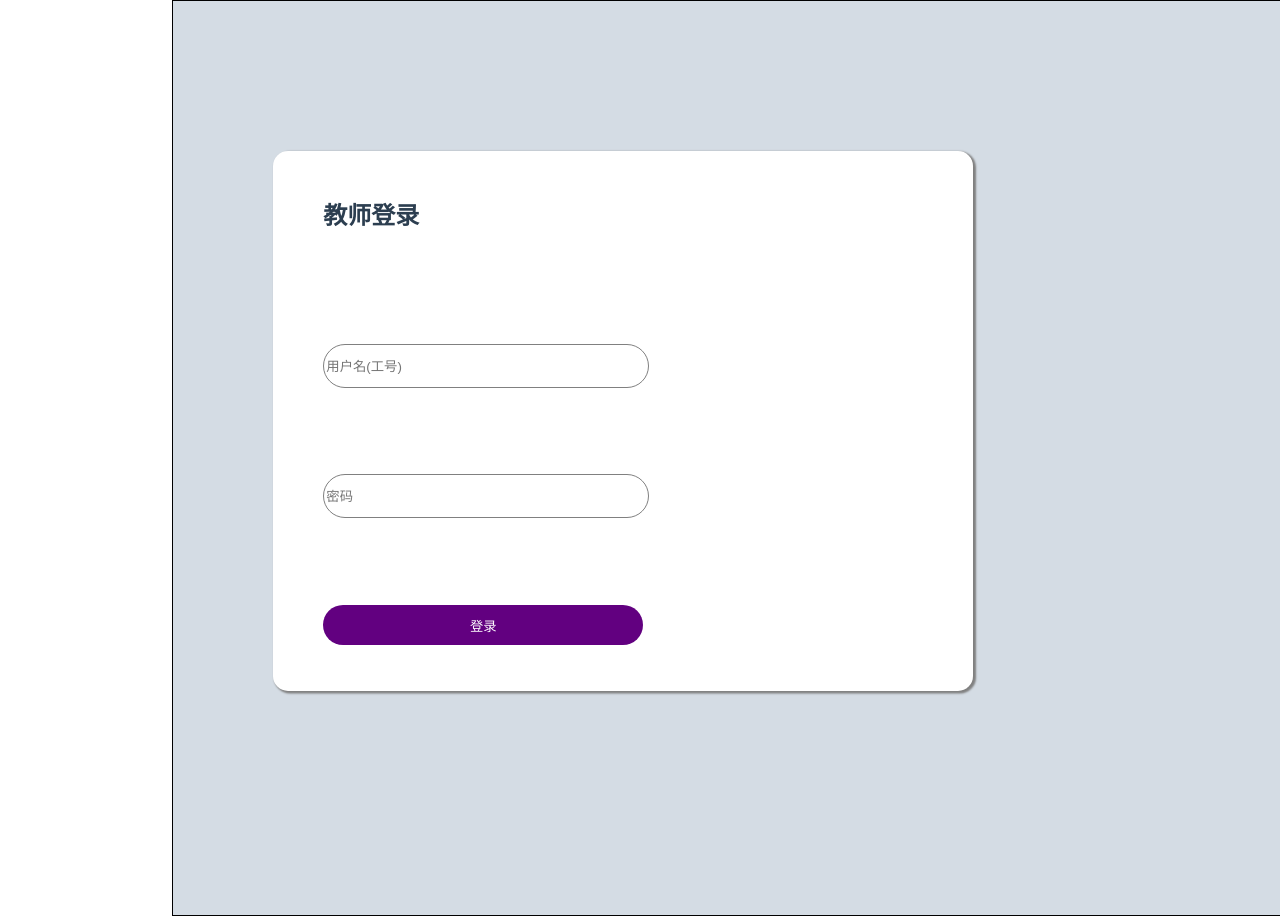
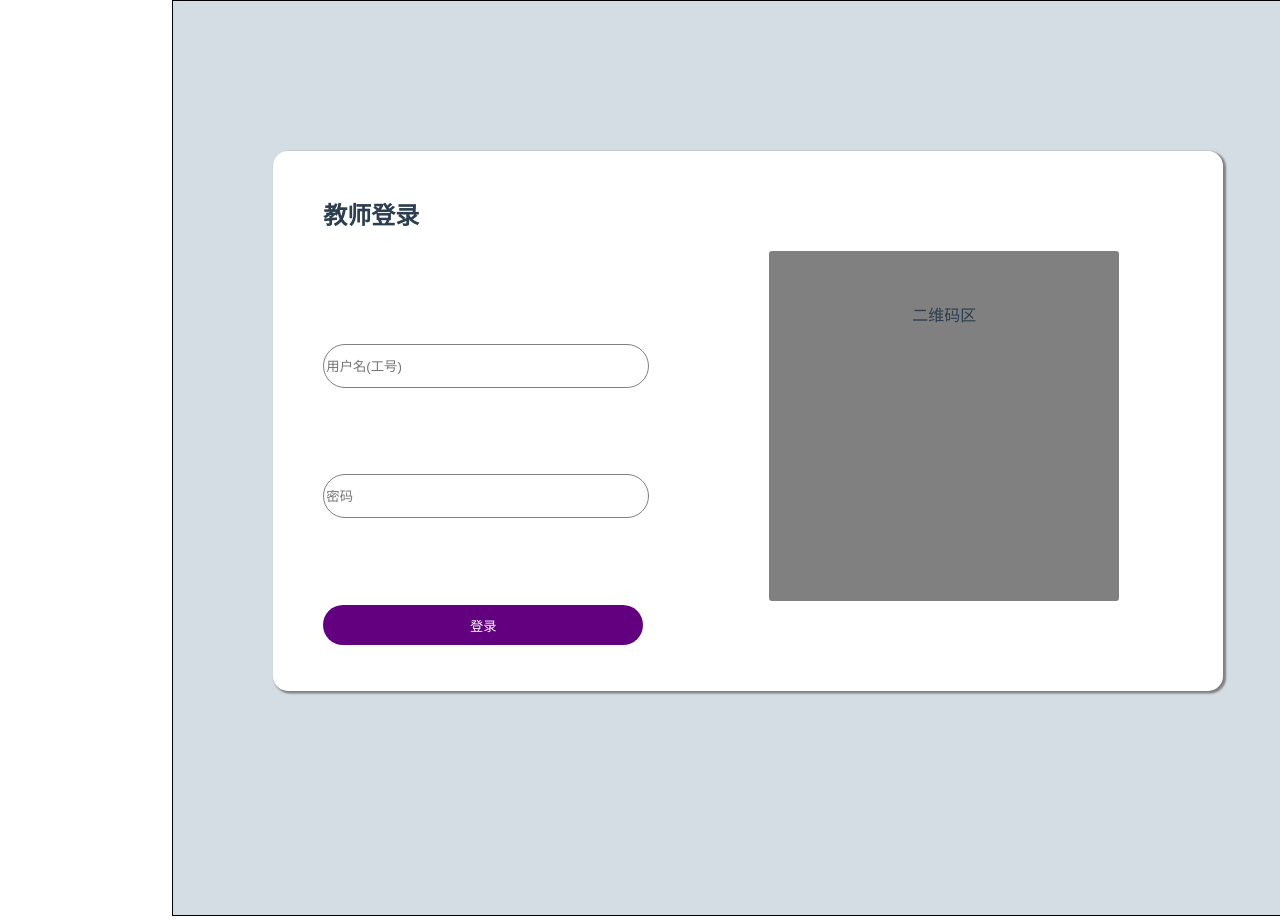
Before and after one commit to TYZhugo/ppxhb, a Vue app in the folder edusystem/: page /#/Login in a window 1280 px wide. Both pictures are taken after a click on the button "我是教师". Shown: the top 924 px of the page. Built offline with nearby package versions, Linux system fonts and the light colour scheme.

Commit message:
更改按钮颜色

```diff
--- a/edusystem/src/components/Login.vue
+++ b/edusystem/src/components/Login.vue
@@ -2,9 +2,9 @@
   <div v-show="!$store.state.islogin">
       <div v-show="islogin" class="loginChoose">
           <h2>请选择您的身份：</h2>
-          <button class="logbutton" @click="teacher">我是教师</button>
+          <button class="logbutton1" @click="teacher"><h2>我是教师</h2></button>
           <br/>
-          <button class="logbutton" @click="student">我是学生</button>
+          <button class="logbutton2" @click="student"><h2>我是学生</h2></button>
       </div>
       <div class="login" v-show="isteacher">
             <div class="LoginContent">
@@ -14,6 +14,9 @@
             <input type="password"  placeholder="密码" v-model="password"/>
             <br/>
             <button class="LoginButton" @click="login">登录</button>
+           </div>
+           <div class="erweima">
+            二维码区
            </div>
       </div>
         <div class="login" v-show="isstudent">
@@ -73,12 +76,13 @@ export default {
 
 <style>
 .login{
-    width: 700px;
+    width: 950px;
     line-height: 130px;
     margin: 150px 100px;
     background-color: white;
     border-radius: 15px;
     box-shadow: 2px 1.5px 2px 1px gray;
+    display: flex;
 }
 .login input{
     width:320px;
@@ -122,12 +126,24 @@ button:hover{
     border-radius: 10px;
     border: none;
 }
-.loginChoose button:hover{
-    background-color: rgb(161, 159, 159);
-}
 .loginChoose h2{
     position: relative;
     left: -30%;
     top: 10px;
 }
+.erweima{
+    width: 350px;
+    height: 350px;
+    background-color: gray;
+    margin-top: 100px;
+    margin-left: 120px;
+    text-align: center;
+    border-radius: 3px;
+}
+.logbutton1{
+    background-color: rgb(241, 228, 253);
+}
+.logbutton2{
+    background-color: rgb(196, 205, 255);
+}
 </style>
```
